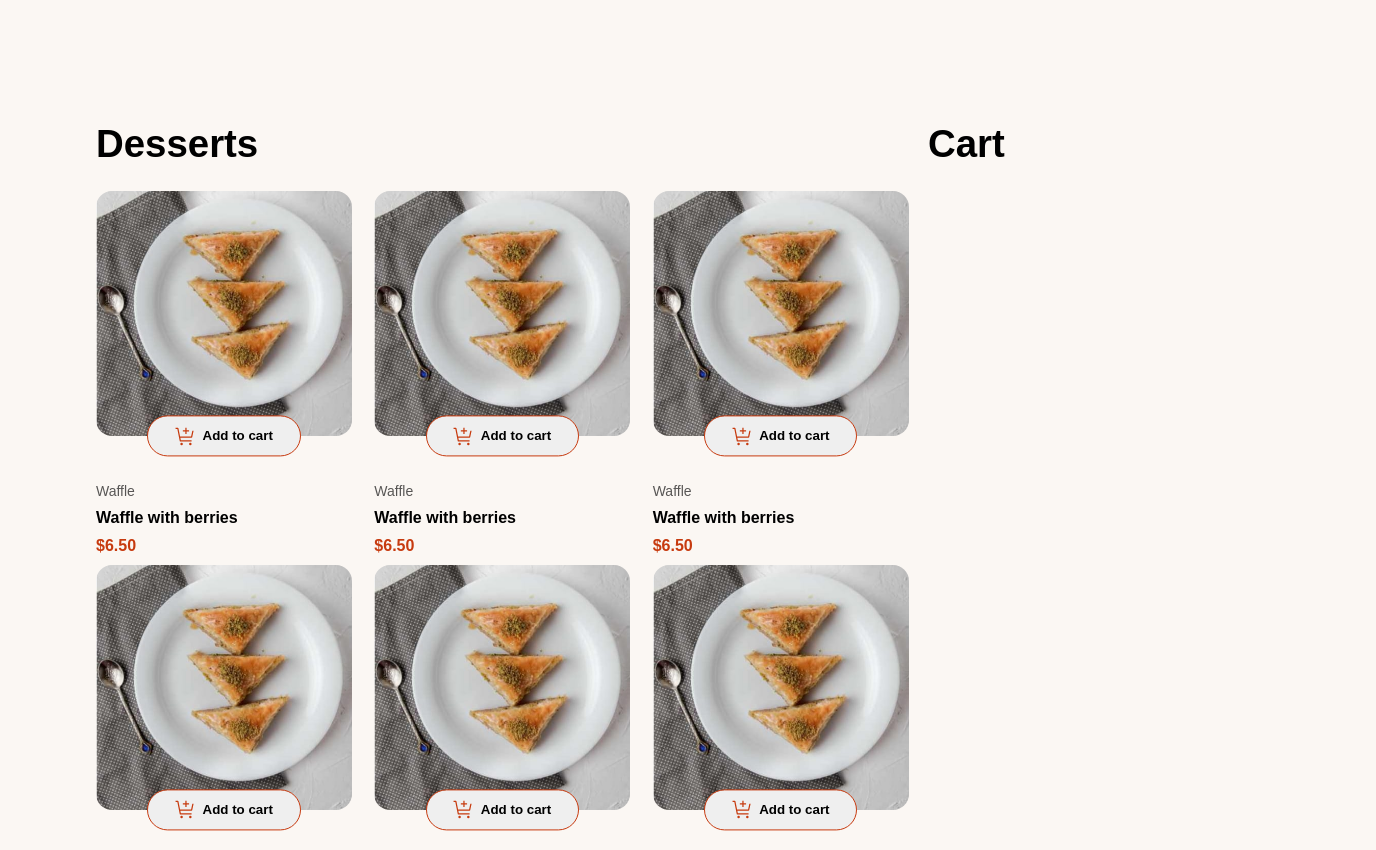
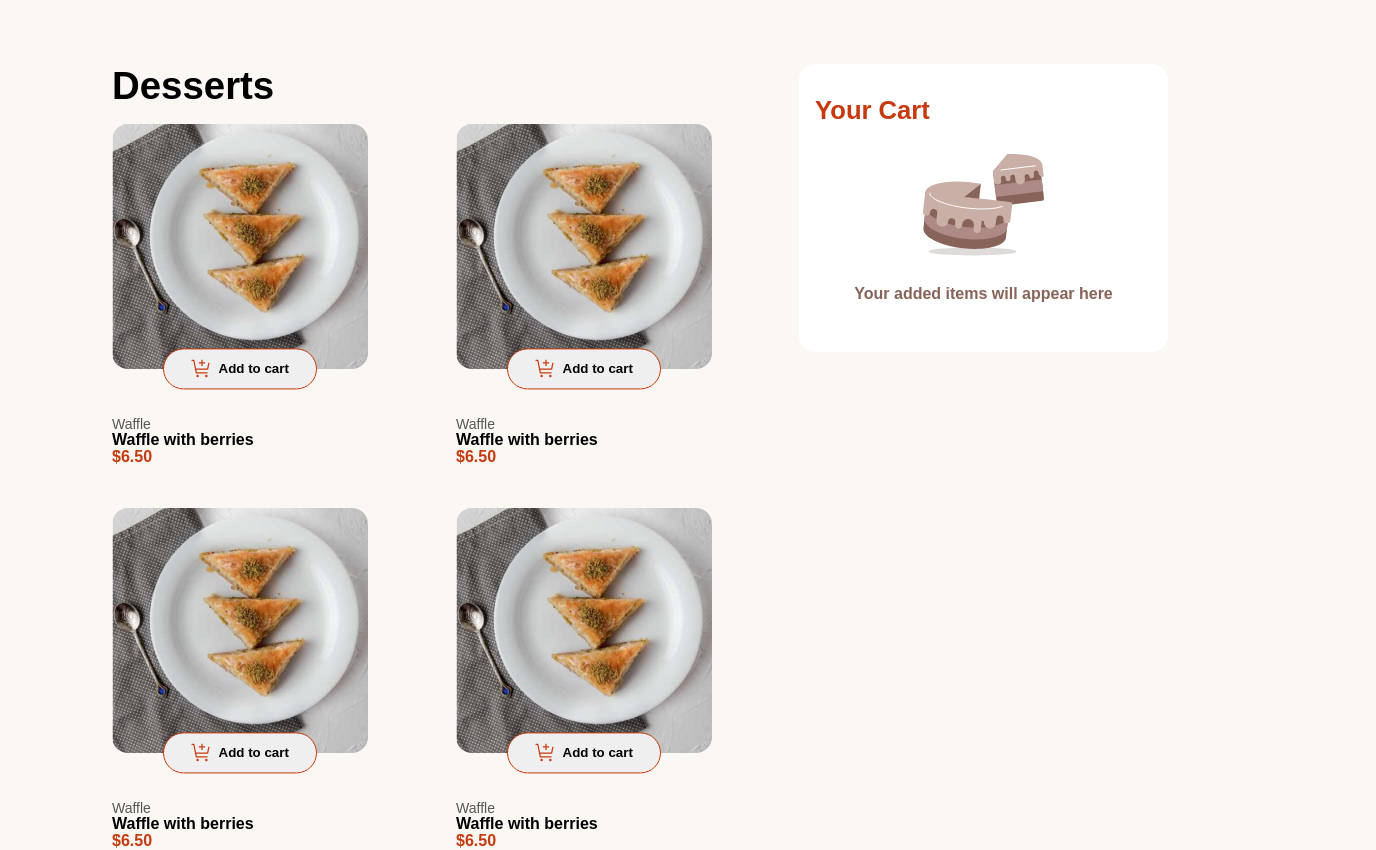
Before and after one commit to CalderonCG/Product-list-with-cart, a React (Vite) app: page / in a window 1280 px wide. Shown: the top 850 px of the page, 1376 px wide, since content can reach past the window. Built offline with nearby package versions, Linux system fonts and the light colour scheme.

Commit message:
:feat: add empty cart component

```diff
--- a/src/App.scss
+++ b/src/App.scss
@@ -1,13 +1,18 @@
 h1{
     font-size: 2.4rem;
     font-weight: 700;
+    margin: 0;
 }
 
 .container{
     display: flex;
+    gap: 2px;
+    padding: 4rem 7rem;
+    align-items: flex-start;
 
     &__dessert{
         width: 65%;
+        margin: 0;
     }
 
     &__list{
@@ -15,4 +20,8 @@ h1{
         grid-template-columns: repeat(auto-fit, minmax(16rem, 1fr));
         gap: 3px;
     }
+
+    &__cart{
+        width: 35%;
+    }
 }
--- a/src/App.tsx
+++ b/src/App.tsx
@@ -3,6 +3,7 @@ import reactLogo from "./assets/react.svg";
 import viteLogo from "/vite.svg";
 import "./App.scss";
 import Card from "./components/Card/Card";
+import Cart from "./components/Cart/Cart";
 
 function App() {
   return (
@@ -23,7 +24,7 @@ function App() {
       </div>
 
       <div className="container__cart">
-        <h1>Cart</h1>
+        <Cart/>
       </div>
     </div>
   );
--- a/src/components/Card/Card.scss
+++ b/src/components/Card/Card.scss
@@ -2,6 +2,7 @@
 
 .card {
   display: flex;
+  margin: 1rem 0;
   align-items: center;
   flex-direction: column;
   width: 16rem;
--- a/src/components/Card/Card.tsx
+++ b/src/components/Card/Card.tsx
@@ -1,4 +1,4 @@
-import React from "react";
+
 import "./Card.scss";
 import add from "../../assets/icon-add-to-cart.svg";
 
--- /dev/null
+++ b/src/components/Cart/Cart.scss
@@ -0,0 +1,38 @@
+@use "../../styles/variables" as v;
+
+.cart {
+  width: 100%;
+  box-sizing: border-box;
+  min-height: 18rem;
+  background-color: white;
+  padding: 1rem;
+  border-radius: 1rem;
+
+  &__title {
+    font-size: 1.6rem;
+    font-weight: 700;
+    margin: 1rem 0;
+    color: v.$color-Red;
+  }
+
+  &__figure{
+    width: 100%;
+    height: 10rem;
+    display: flex;
+    align-items: center;
+    flex-direction: column;
+  }
+
+  &__empty{
+    max-width: 100%;
+    max-height: 10rem;
+    width: auto;
+    height: auto;
+    display: inline-block;
+  }
+
+  &__label{
+    color: v.$color-Rose-500;
+    font-weight: 600;
+  }
+}
--- /dev/null
+++ b/src/components/Cart/Cart.tsx
@@ -0,0 +1,16 @@
+import "./Cart.scss";
+import empty from "../../assets/illustration-empty-cart.svg";
+
+function Cart() {
+  return (
+    <div className="cart">
+      <h1 className="cart__title">Your Cart</h1>
+      <div className="cart__figure">
+        <img className="cart__empty" src={empty} alt="" />
+        <p className="cart__label">Your added items will appear here</p>
+      </div>
+    </div>
+  );
+}
+
+export default Cart;
--- a/src/index.scss
+++ b/src/index.scss
@@ -7,6 +7,6 @@ html, body, #root {
   width: 100%;
   font-family: 'Red-Hat-Text', sans-serif;
   background-color: v.$color-background;
-  margin: 3rem 2rem;
+  margin: 0;
   padding: 0;
 }
```
